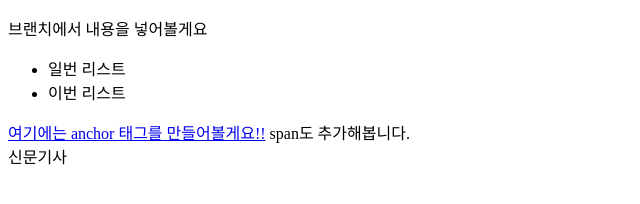
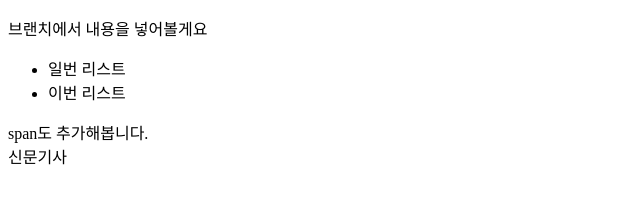
Before and after one commit to DevJihyunAn/git-test, a plain HTML site: page index.html in a window 1280 px wide. Shown: the whole page, without its empty margins (0-640 px from the left). Drawn offline with Linux system fonts and the light colour scheme.

Commit message:
branch2 두번째 커밋

```diff
--- a/index.html
+++ b/index.html
@@ -12,7 +12,6 @@
     <li>일번 리스트</li>
     <li>이번 리스트</li>
   </ul>
-  <a href="/">여기에는 anchor 태그를 만들어볼게요!!</a>
   <span>span도 추가해봅니다.</span>
   <article>
     신문기사
```
